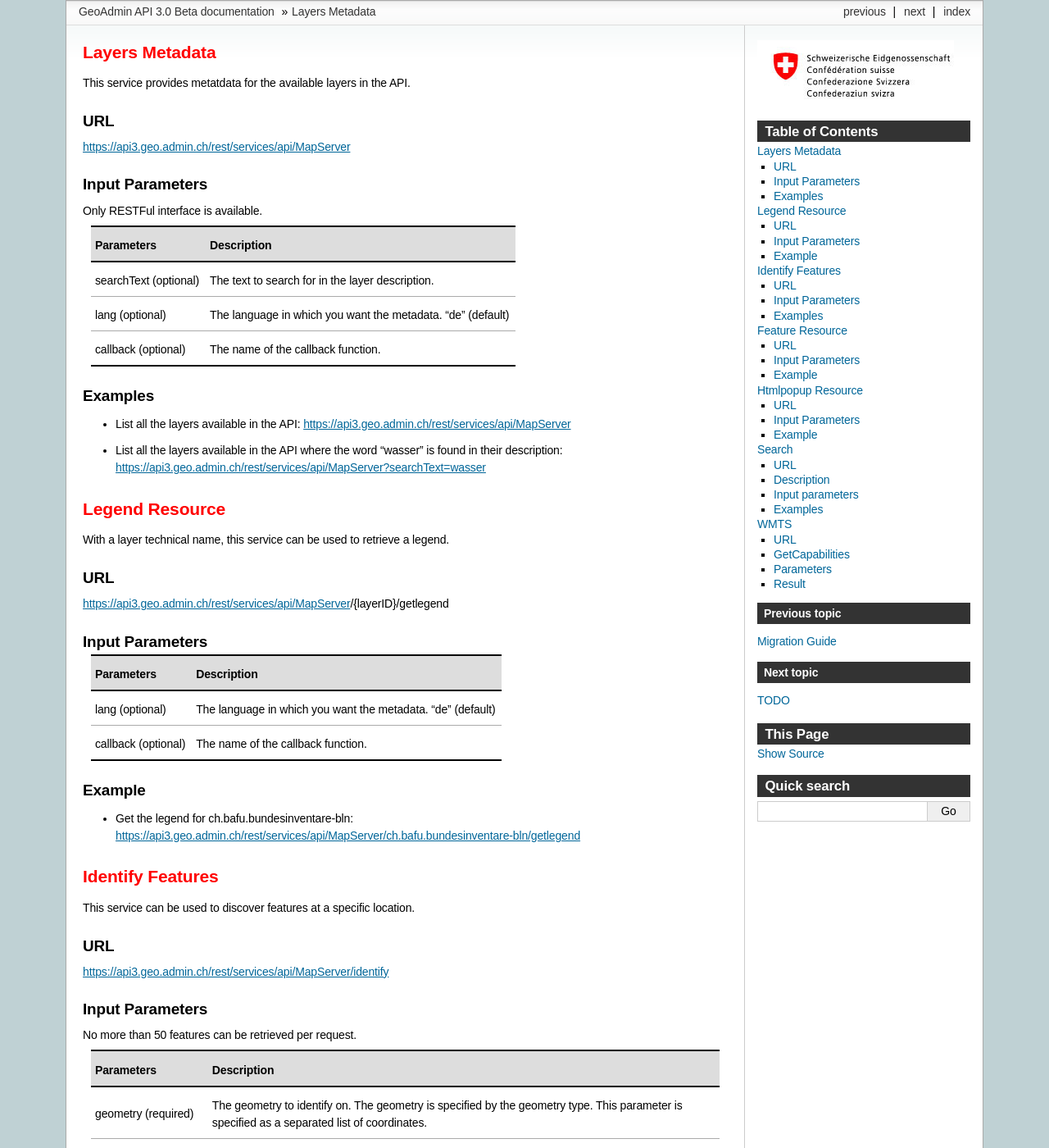
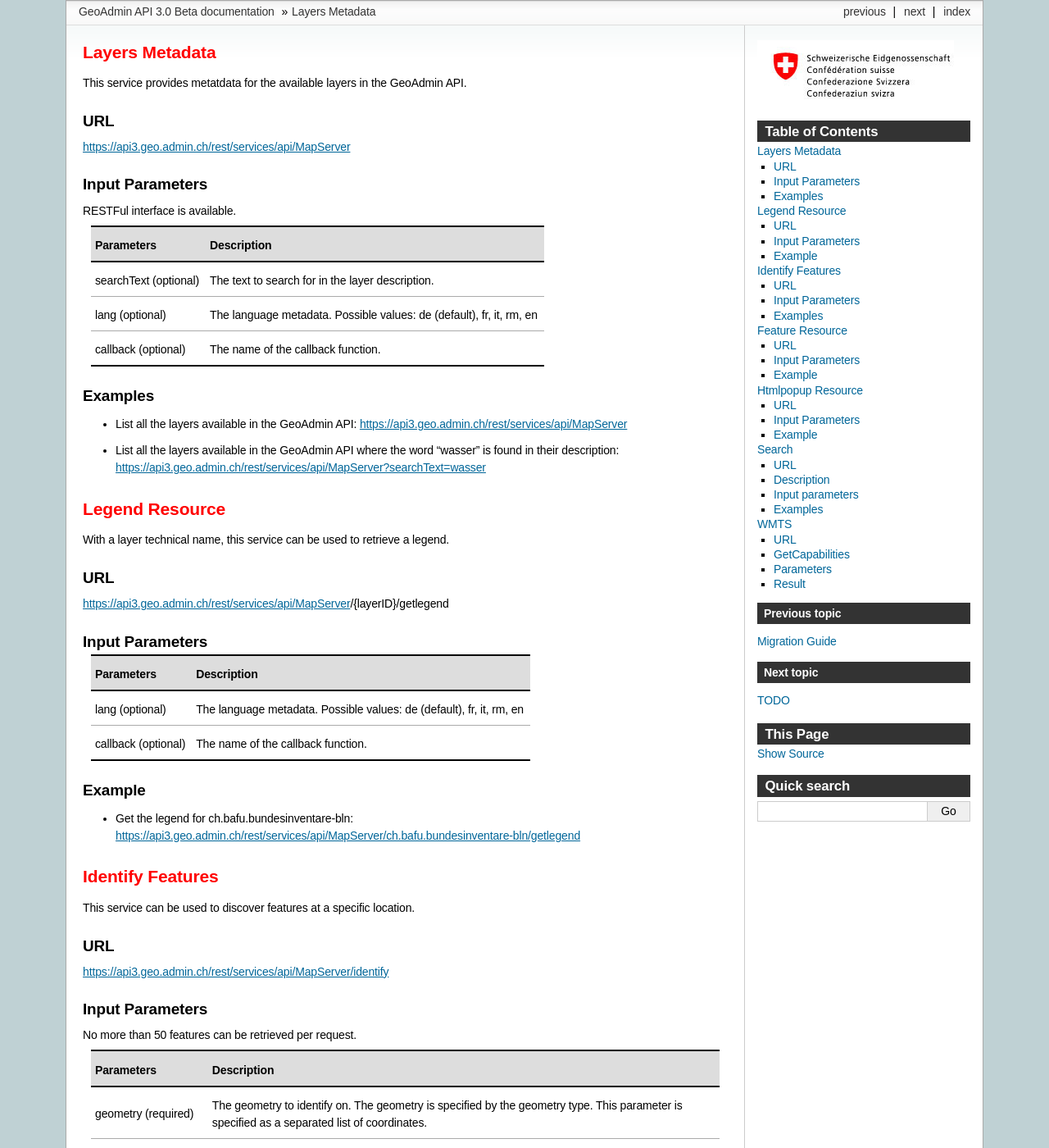
Before and after one commit to swisstopo-test/doc-chsdi3, a Sphinx documentation site: the page built from source/services/sdiservices.rst, in a window 1280 px wide and 1400 px high. Shown: the whole window at 82% size. Built offline with Sphinx 7.4.7, drawn with Linux system fonts in a browser that asks for light colours; formulas are drawn with MathJax 3; some of the changed text lies outside the part shown.

Commit message:
Update sdiservices.rst

```diff
--- a/source/services/sdiservices.rst
+++ b/source/services/sdiservices.rst
@@ -3,7 +3,7 @@
 Layers Metadata
 ---------------
 
-This service provides metatdata for the available layers in the API.
+This service provides metatdata for the available layers in the GeoAdmin API.
 
 URL
 ^^^
@@ -13,14 +13,14 @@ https://api3.geo.admin.ch/rest/services/api/MapServer
 Input Parameters
 ^^^^^^^^^^^^^^^^
 
-Only RESTFul interface is available.
+RESTFul interface is available.
 
 +-----------------------------------+-------------------------------------------------------------------------------------------+
 | Parameters                        | Description                                                                               |
 +===================================+===========================================================================================+
 | searchText (optional)             | The text to search for in the layer description.                                          |
 +-----------------------------------+-------------------------------------------------------------------------------------------+
-| lang (optional)                   | The language in which you want the metadata. "de" (default)                               |
+| lang (optional)                   | The language metadata. Possible values: de (default), fr, it, rm, en                      |
 +-----------------------------------+-------------------------------------------------------------------------------------------+
 | callback (optional)               | The name of the callback function.                                                        |
 +-----------------------------------+-------------------------------------------------------------------------------------------+
@@ -28,8 +28,8 @@ Only RESTFul interface is available.
 Examples
 ^^^^^^^^
 
-- List all the layers available in the API: `https://api3.geo.admin.ch/rest/services/api/MapServer <../../../rest/services/api/MapServer>`_
-- List all the layers available in the API where the word "wasser" is found in their description: `https://api3.geo.admin.ch/rest/services/api/MapServer?searchText=wasser <../../../rest/services/api/MapServer?searchText=wasser>`_
+- List all the layers available in the GeoAdmin API: `https://api3.geo.admin.ch/rest/services/api/MapServer <../../../rest/services/api/MapServer>`_
+- List all the layers available in the GeoAdmin API where the word "wasser" is found in their description: `https://api3.geo.admin.ch/rest/services/api/MapServer?searchText=wasser <../../../rest/services/api/MapServer?searchText=wasser>`_
 
 .. _legend_description:
 
@@ -49,7 +49,7 @@ Input Parameters
 +-----------------------------------+-------------------------------------------------------------------------------------------+
 | Parameters                        | Description                                                                               |
 +===================================+===========================================================================================+
-| lang (optional)                   | The language in which you want the metadata. "de" (default)                               |
+| lang (optional)                   | The language metadata. Possible values: de (default), fr, it, rm, en                      |
 +-----------------------------------+-------------------------------------------------------------------------------------------+
 | callback (optional)               | The name of the callback function.                                                        |
 +-----------------------------------+-------------------------------------------------------------------------------------------+
@@ -99,7 +99,7 @@ No more than 50 features can be retrieved per request.
 +-----------------------------------+-------------------------------------------------------------------------------------------+
 | geometryFormat (optional)         | Default to ESRI geometry format. Possible values are: "esrijson" or "geojson".            |
 +-----------------------------------+-------------------------------------------------------------------------------------------+
-| lang (optional)                   | The language in which you want the metadata. "de" (default)                               |
+| lang (optional)                   | The language metadata. Possible values: de (default), fr, it, rm, en                      |
 +-----------------------------------+-------------------------------------------------------------------------------------------+
 | callback (optional)               | The name of the callback function.                                                        |
 +-----------------------------------+-------------------------------------------------------------------------------------------+
@@ -130,7 +130,7 @@ Input Parameters
 +-----------------------------------+-------------------------------------------------------------------------------------------+
 | Parameters                        | Description                                                                               |
 +===================================+===========================================================================================+
-| lang (optional)                   | The language in which you want the metadata. "de" (default)                               |
+| lang (optional)                   | The language metadata. Possible values: de (default), fr, it, rm, en                      |
 +-----------------------------------+-------------------------------------------------------------------------------------------+
 | geometryFormat (optional)         | Default to ESRI geometry format. Possible values are: "esrijson" or "geojson".            |
 +-----------------------------------+-------------------------------------------------------------------------------------------+
@@ -160,7 +160,7 @@ Input Parameters
 +-----------------------------------+-------------------------------------------------------------------------------------------+
 | Parameters                        | Description                                                                               |
 +===================================+===========================================================================================+
-| lang (optional)                   | The language in which you want the metadata. "de" (default)                               |
+| lang (optional)                   | The language metadata. Possible values: de (default), fr, it, rm, en                      |
 +-----------------------------------+-------------------------------------------------------------------------------------------+
 | callback (optional)               | The name of the callback function.                                                        |
 +-----------------------------------+-------------------------------------------------------------------------------------------+
@@ -230,7 +230,7 @@ Only RESTFul interface is available.
 +-----------------------------------+-------------------------------------------------------------------------------------------+
 | type (required)                   | The type of search one wants to perform. Specify “layers” to perform a layer search.      |
 +-----------------------------------+-------------------------------------------------------------------------------------------+
-| lang (optional)                   | The lang in which the layers are searched. “de” (default)                                 |
+| lang (optional)                   | The language metadata. Possible values: de (default), fr, it, rm, en                      |
 +-----------------------------------+-------------------------------------------------------------------------------------------+
 | callback (optional)               | The name of the callback function.                                                        |
 +-----------------------------------+-------------------------------------------------------------------------------------------+
```
